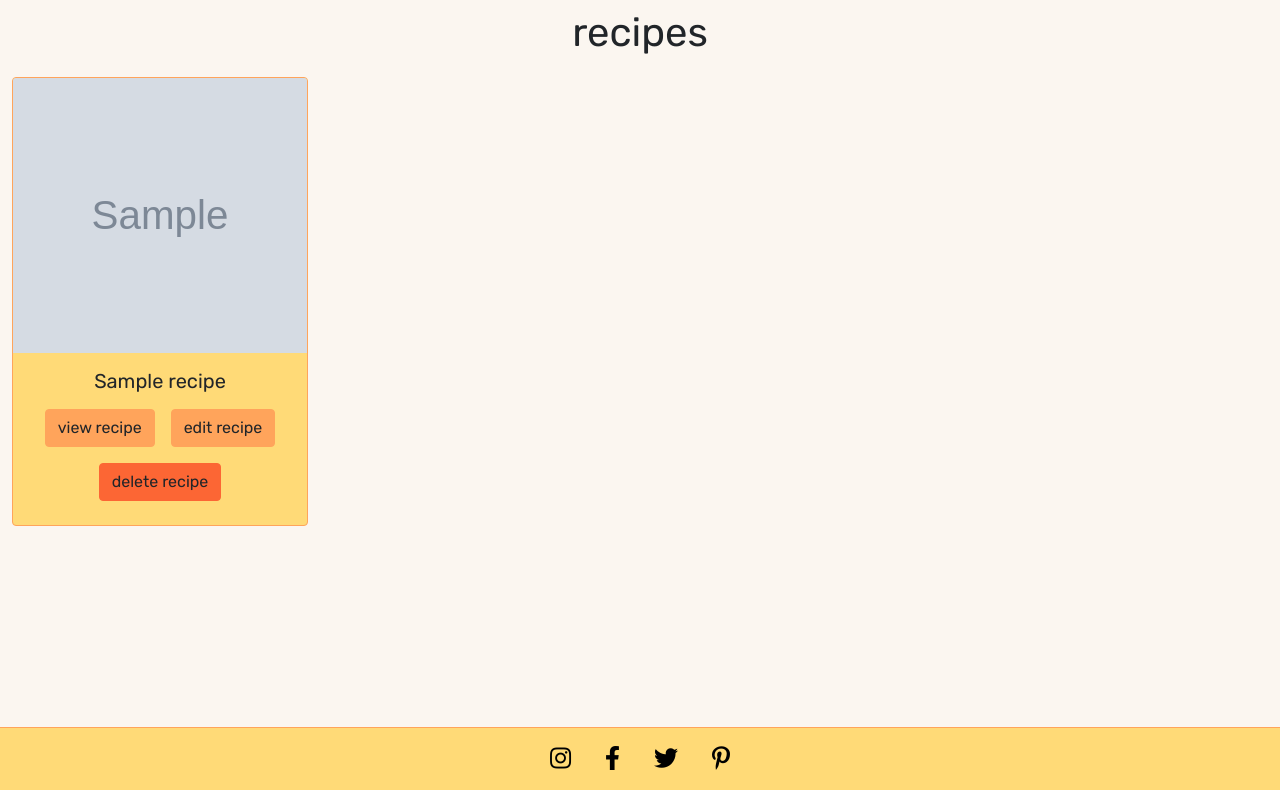
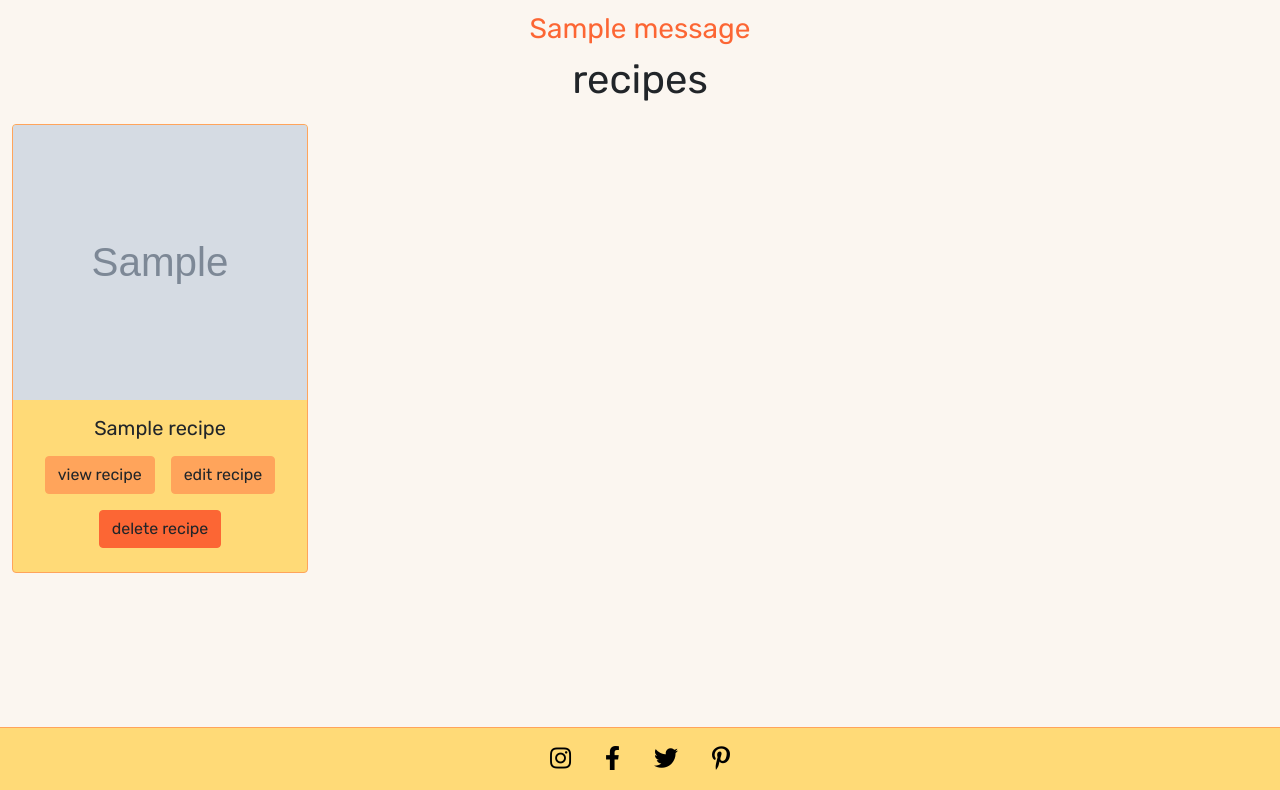
Before and after one commit to mitchdavenport88/family-feasts, a Flask app: page /recipes in a window 1280 px wide. Shown: the part 75-865 px from the top of the page. Run offline with Flask 2, Linux system fonts and the light colour scheme; grey boxes marked "Sample" are stand-in pictures; one stand-in notice (Sample message) is shown; a database or web service that is not in the repository returns one stand-in record (values such as "Sample title"); some libraries are stand-ins or nearby versions.

Commit message:
Add flash messages for registration, edit_recipe and delete_recipe

```diff
--- a/app.py
+++ b/app.py
@@ -75,6 +75,7 @@ def edit_recipe(id):
         }
         mongo.db.recipes.update({"_id": ObjectId(id)}, submit)
         recipe = mongo.db.recipes.find_one({"_id": ObjectId(id)})
+        flash("your recipe has been updated!")
         return render_template("view_recipe.html", recipe=recipe)
     recipe = mongo.db.recipes.find_one({"_id": ObjectId(id)})
     categories = mongo.db.categories.find()
@@ -85,17 +86,17 @@ def edit_recipe(id):
 @app.route("/delete_recipe/<id>")
 def delete_recipe(id):
     mongo.db.recipes.remove({"_id": ObjectId(id)})
+    flash("your recipe has been deleted!")
     return redirect(url_for("recipes"))
 
 
 @app.route("/register", methods=["GET", "POST"])
 def register():
     if request.method == "POST":
-        # Check that username isnt taken
         existing_user = mongo.db.users.find_one(
             {"username": request.form.get("username").lower()})
         if existing_user:
-            # Insert message to say its taken
+            flash("the username you've chosen is taken!")
             return redirect(url_for("register"))
         register = {
             "username": request.form.get("username").lower(),
@@ -103,8 +104,8 @@ def register():
         }
         mongo.db.users.insert_one(register)
         session["user"] = request.form.get("username").lower()
-        # Insert message to say registration complete
-        # Link to profile when made
+        flash("registration complete!")
+        return redirect(url_for("recipes"))# Link to profile when made
     return render_template("register.html")
 
 
--- a/static/css/style.css
+++ b/static/css/style.css
@@ -318,6 +318,18 @@ body {
     margin-bottom: 20px;
 }
 
+/* flash messages */
+
+.flash-message {
+    padding: 1% 0 0 0;
+    text-align: center;
+}
+
+.flash-message h3 {
+    color: var(--delete);
+    margin: 0;
+}
+
 /* media queries */
 
 /* max-width lg */
--- a/templates/base.html
+++ b/templates/base.html
@@ -51,6 +51,19 @@
 
     <!-- my-container adds padding to stop navbar overlapping content -->
     <section class="my-container">
+        <div>
+            {% with messages = get_flashed_messages() %}
+                {% if messages %}
+                    {% for message in messages %}
+                        <div class="row">
+                            <div class="col-12 col-md-10 offset-md-1 flash-message">
+                                <h3>{{ message }}</h3>
+                            </div>
+                        </div>
+                    {% endfor %}
+                {% endif %}
+            {% endwith %}
+        </div>
         {% block content %}
         {% endblock %}
     </section>
```
